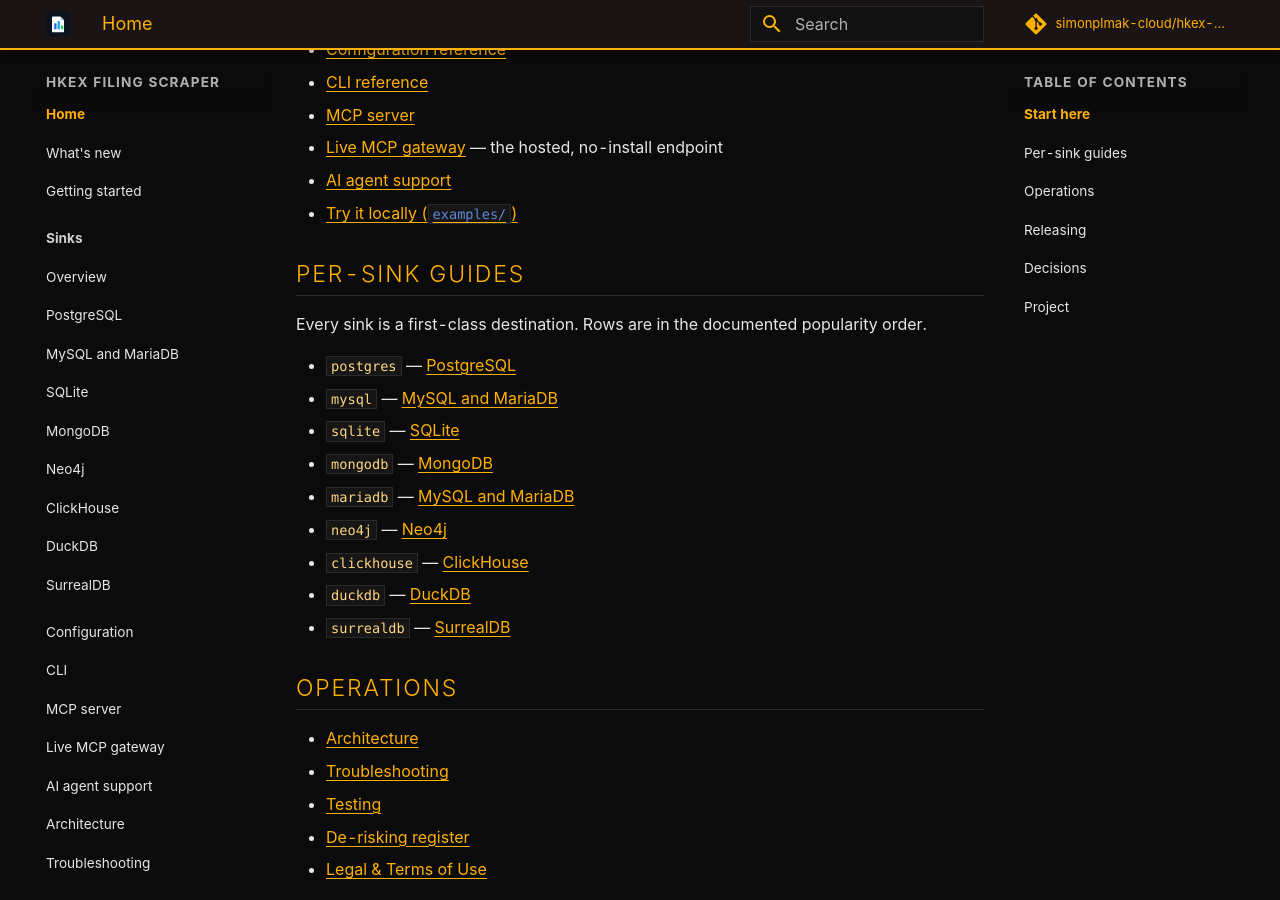
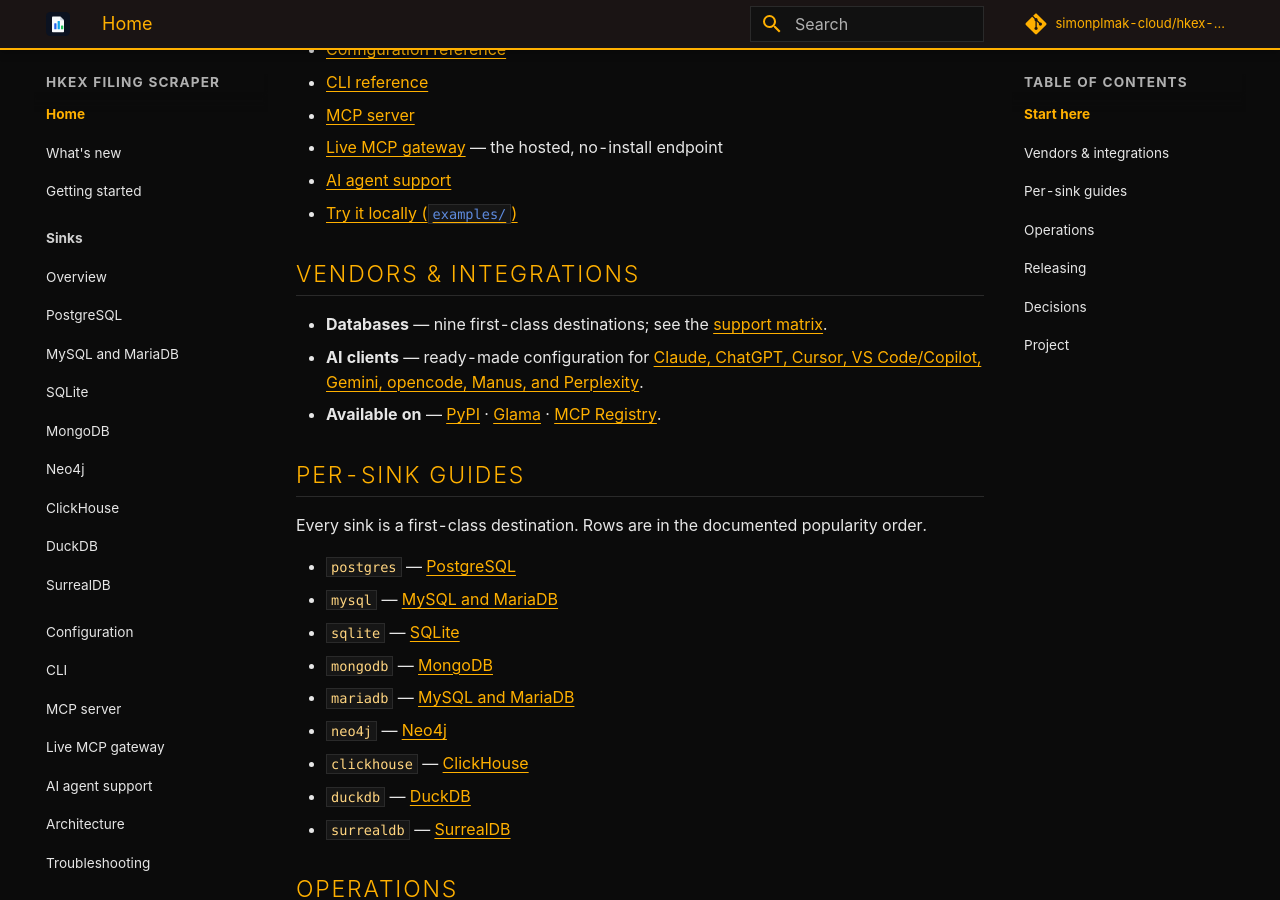
Before and after one commit to simonplmak-cloud/hkex-filing-scraper, an MkDocs documentation site: the page built from docs/index.md, in a window 1280 px wide and 900 px high, scrolled down 782 px. Built offline with MkDocs 1.6.1 and Material for MkDocs 9.7.7, drawn with Linux system fonts in a browser that asks for light colours; comment, search, counter and statistics services are not loaded.

Commit message:
docs: add consolidated vendors & integrations section

```diff
--- a/docs/index.md
+++ b/docs/index.md
@@ -27,6 +27,12 @@
 - [Live MCP gateway](live-mcp.md) — the hosted, no-install endpoint
 - [AI agent support](ai-agents.md)
 - [Try it locally (`examples/`)](https://github.com/simonplmak-cloud/hkex-filing-scraper/tree/main/examples)
+
+## Vendors & integrations
+
+- **Databases** — nine first-class destinations; see the [support matrix](sinks/README.md).
+- **AI clients** — ready-made configuration for [Claude, ChatGPT, Cursor, VS Code/Copilot, Gemini, opencode, Manus, and Perplexity](ai-agents.md).
+- **Available on** — [PyPI](https://pypi.org/project/hkex-filing-scraper/) · [Glama](https://glama.ai/mcp/servers/simonplmak-cloud/hkex-filing-scraper) · [MCP Registry](https://registry.modelcontextprotocol.io/).
 
 ## Per-sink guides
 
```
Also changed, not shown: README.md (+22 -0 lines).
